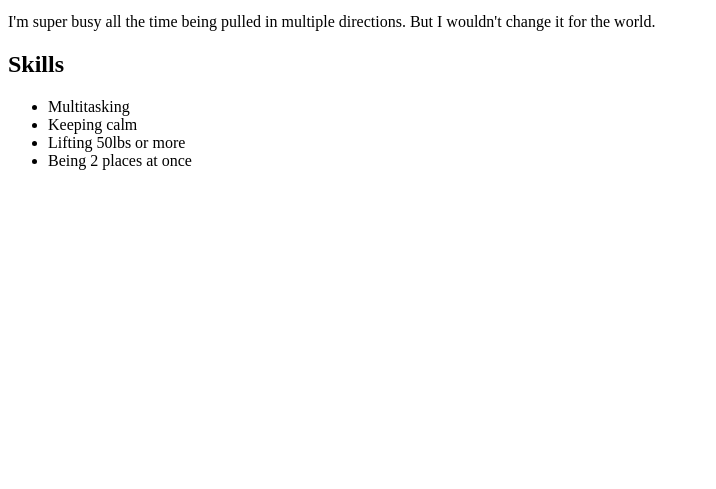
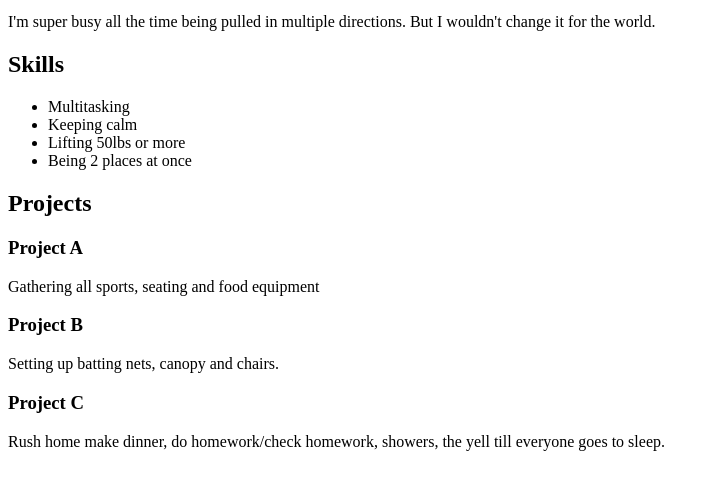
Before and after one commit to SarahBarajas/Moduel2Assignment, a plain HTML site: page index.html in a window 1280 px wide. Shown: the part 159-648 px from the top of the page, without its empty margins (0-716 px from the left). Drawn offline with Linux system fonts and the light colour scheme.

Commit message:
projects

```diff
--- a/index.html
+++ b/index.html
@@ -18,3 +18,13 @@
             <li>Lifting 50lbs or more</li>
             <li>Being 2 places at once</li>
         </ul>
+
+        <h2>Projects</h2><!-- projects -->
+        <h3>Project A</h3>
+        <p>Gathering all sports, seating and food equipment</p>
+
+        <h3>Project B</h3>
+        <p>Setting up batting nets, canopy and chairs.</p>
+
+        <h3>Project C</h3>
+        <p>Rush home make dinner, do homework/check homework, showers, the yell till everyone goes to sleep.</p>
```
